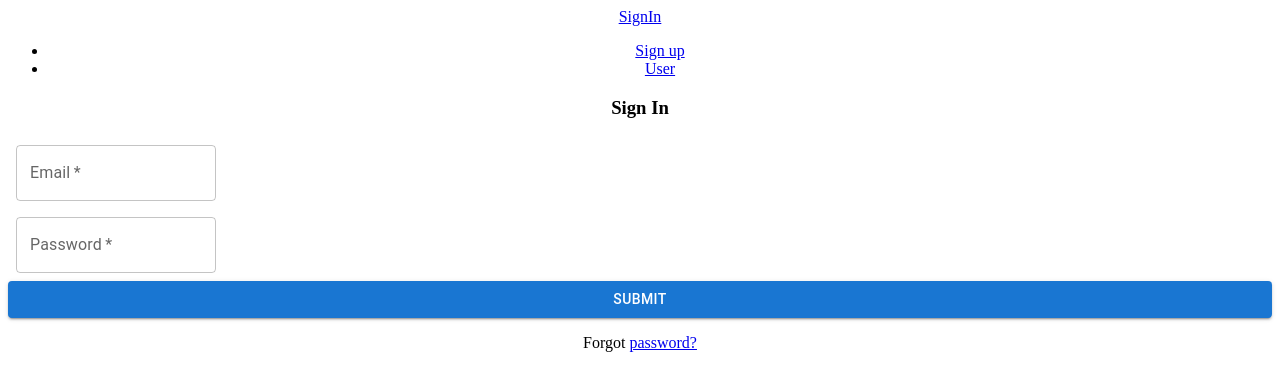
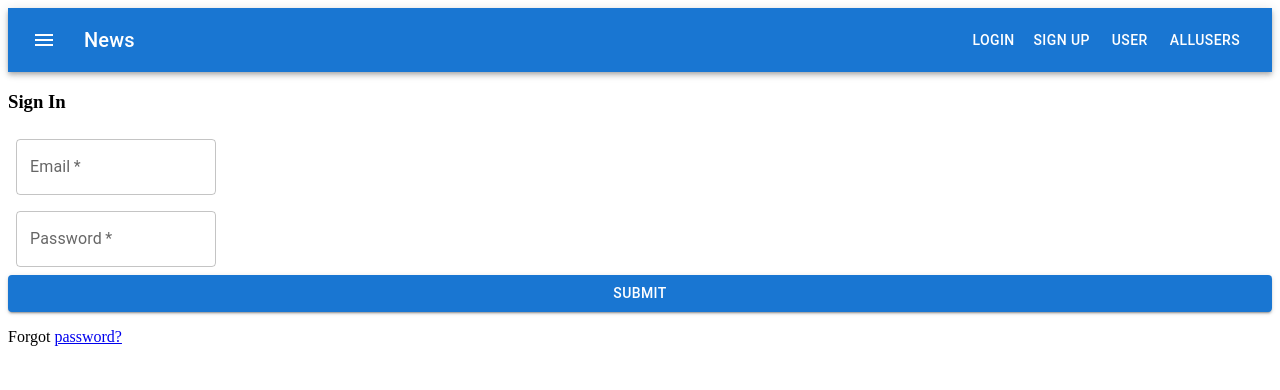
Before and after one commit to FIT-HNEE/ClientSide-WSData, a React (Create React App) app: page / in a window 1280 px wide. Shown: the top 390 px of the page. Built offline with nearby package versions, Linux system fonts and the light colour scheme.

Commit message:
Update for navbar component

```diff
--- a/src/App.tsx
+++ b/src/App.tsx
@@ -1,45 +1,11 @@
-import { Route, BrowserRouter, Switch, Link } from 'react-router-dom';
-import './App.css';
-import AllUsers from './pages/User/AllUsers';
-import SignIn from './pages/User/SignIn';
-import SignUp from './pages/User/SignUp';
-import User from './pages/User/User';
+import NavBar from "./components/NavBar";
 
 
 function App() {
   return (
-    <BrowserRouter>
-      <div className="App">
-        <nav className="navbar navbar-expand-lg navbar-light fixed-top">
-          <div className="container">
-          <Link className="navbar-brand" to={"/sign-in"}>SignIn</Link>
-          <div className="collapse navbar-collapse" id="navbarTogglerDemo02">
-            <ul className="navbar-nav ml-auto">
-              <li className="nav-item">
-                <Link className="nav-link" to={"/sign-up"}>Sign up</Link>
-                </li>
-                <li className="nav-item">
-                <Link className="nav-link" to={"/me"}>User</Link>
-              </li>
-            </ul>
-          </div>
-        </div>
-        </nav>
-
-        <div className="auth-wrapper">
-        <div className="auth-inner">
-          <Switch>
-            <Route exact path='/' component={SignIn} />
-            <Route path="/sign-in" component={SignIn} />
-              <Route path="/sign-up" component={SignUp} />
-              <Route path="/me" component={User} />
-               <Route path="/allUsers" component={AllUsers} />
-          </Switch>
-        </div>
-        </div>
-
-      </div>
-   </BrowserRouter>
+    <>
+      <NavBar />
+   </>
   );
 }
 
```
